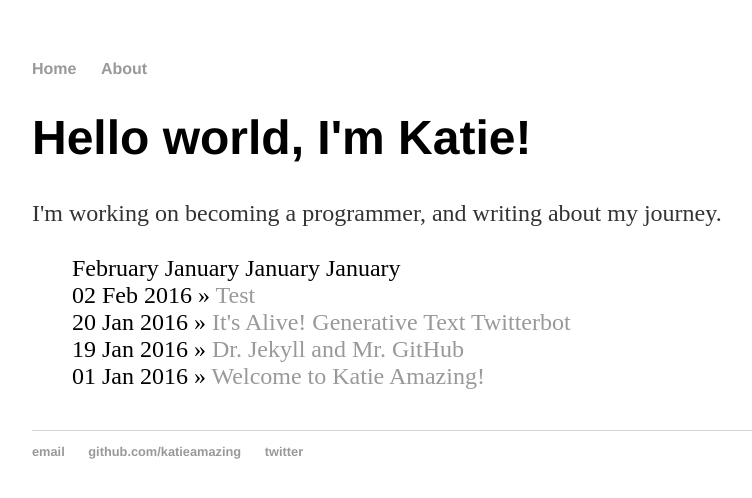
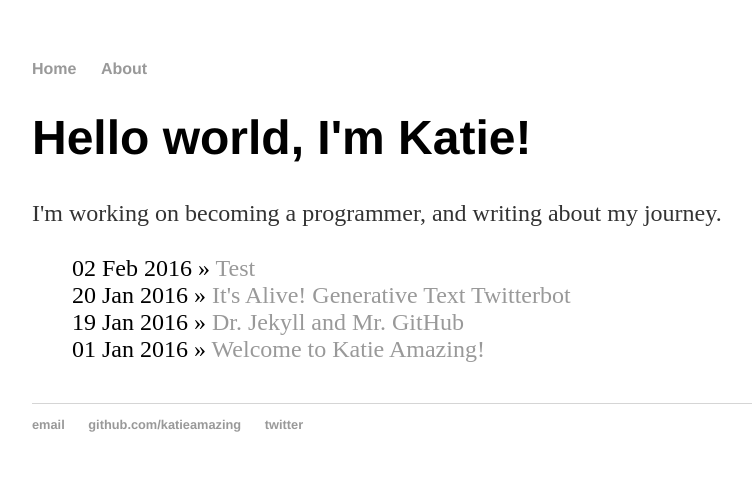
Before and after one commit to katieamazing/katieamazing.github.io, a Jekyll site: the page built from index.html, in a window 1280 px wide. Shown: the top 498 px of the page, without its empty margins (160-912 px from the left). Built offline with Jekyll 4.4.1, drawn with Linux system fonts in a browser that asks for light colours.

Commit message:
Update index.html

```diff
--- a/index.html
+++ b/index.html
@@ -8,9 +8,13 @@
 </div><!-- /.blurb -->
 
 	<ul class="posts">
-	    {% for post in site.posts %}
-	      {{ post.date | date: "%B" }}
-	    {% endfor %}
+	    {% if post.date contains '2016-02' %}
+  		yay checking for feb
+  	        {% for post in site.posts %}
+	        {{ post.date | date: "%B" }}
+	    	{% endfor %}
+	    {% endif %}
+
 
 	    {% for post in site.posts %}
 	      <li><span>{{ post.date | date_to_string }}</span> » <a href="{{ post.url }}" title="{{ post.title }}">{{ post.title }}</a></li>
```
